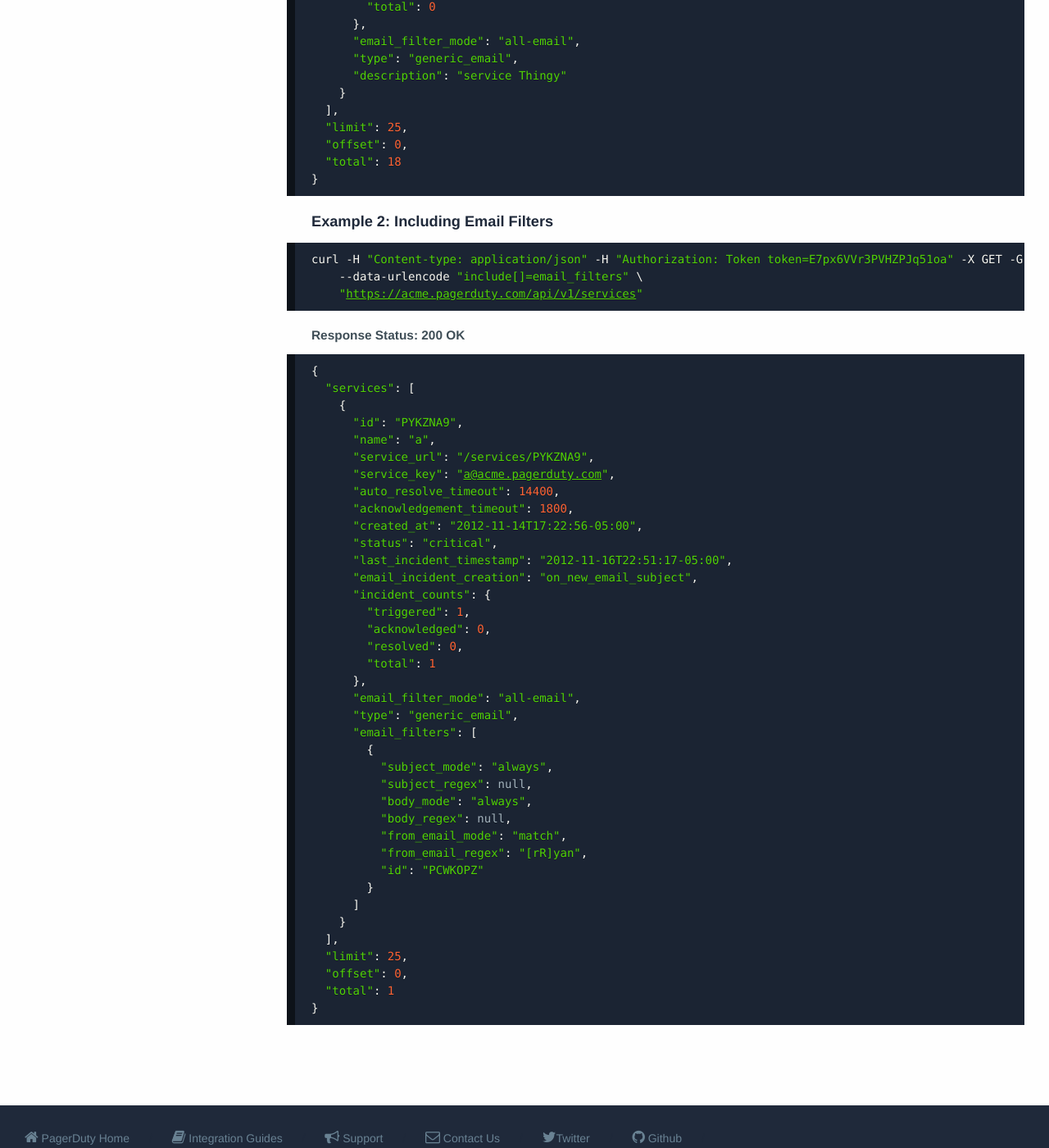
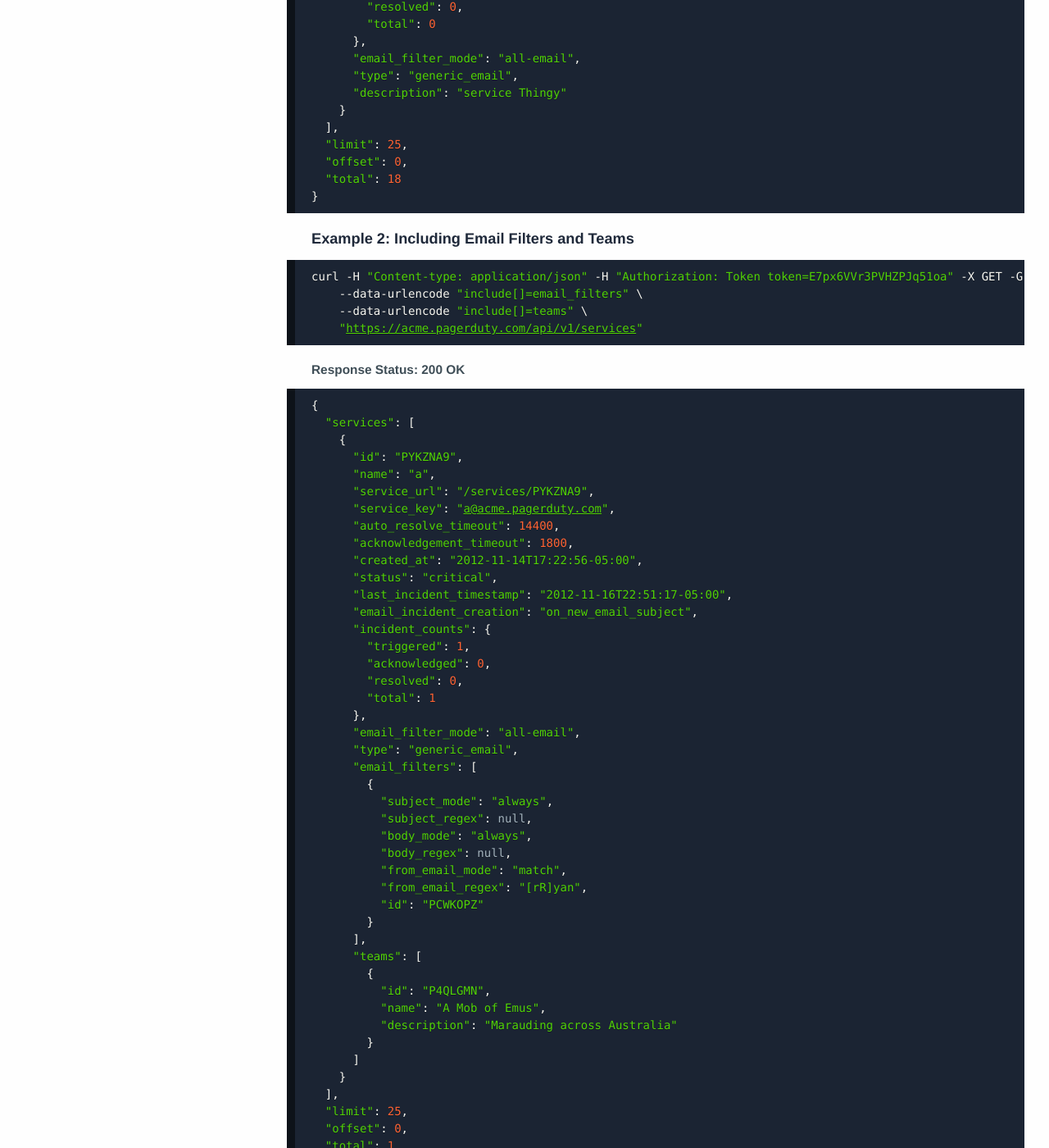
Before and after one commit to h4dz/devdocs, a Jekyll site: the page built from source/documentation/rest/services/list.html, in a window 1280 px wide and 1400 px high, scrolled down 10491 px. Shown: the whole window at 82% size. Built offline with Jekyll 4.4.1, drawn with Linux system fonts in a browser that asks for light colours; some web fonts are replaced; some of the changed text lies outside the part shown.

Commit message:
Added include[]=teams and example to services#list
[IN-169]

```diff
--- a/source/documentation/rest/services/list.html
+++ b/source/documentation/rest/services/list.html
@@ -83,7 +83,7 @@ GET https://<span class="base_url contenteditable persist" contenteditable="true
             No
           </td>
           <td>
-            Include extra information in the response. Possible values are <code>escalation_policy</code> (for inline <a href="/documentation/rest/escalation_policies">Escalation Policies</a>) and <code>email_filters</code> (for inline <a href="/documentation/rest/services/email_filters">Email Filters</a>).
+            Include extra information in the response. Possible values are <code>escalation_policy</code> (for inline <a href="/documentation/rest/escalation_policies">Escalation Policies</a>), <code>email_filters</code> (for inline <a href="/documentation/rest/services/email_filters">Email Filters</a>), and <code>teams</code> (for inline <a href="/documentation/rest/teams">Teams</a>).
           </td>
         </tr>
         <tr>
@@ -807,11 +807,12 @@ GET https://<span class="base_url contenteditable persist" contenteditable="true
 </pre>
   </div>
   <h3>
-    Example 2: Including Email Filters
+    Example 2: Including Email Filters and Teams
   </h3>
   <pre>
 <code class="prettyprint language-bash curl">curl -H "Content-type: application/json" -H "Authorization: Token token=<span class="base_auth_token contenteditable persist" contenteditable="true">E7px6VVr3PVHZPJq51oa</span>" -X GET -G \
     --data-urlencode "include[]=<span class='curl_params-include contenteditable' contenteditable='true'>email_filters</span>" \
+    --data-urlencode "include[]=<span class='curl_params-include contenteditable' contenteditable='true'>teams</span>" \
     "https://<span class="base_url contenteditable persist" contenteditable="true">acme</span>.pagerduty.com/api/v1/services"</code>
 </pre>
   <h4>
@@ -850,6 +851,13 @@ GET https://<span class="base_url contenteditable persist" contenteditable="true
           "from_email_regex": "[rR]yan",
           "id": "PCWKOPZ"
         }
+      ],
+      "teams": [
+        {
+          "id": "P4QLGMN",
+          "name": "A Mob of Emus",
+          "description": "Marauding across Australia"
+        }
       ]
     }
   ],
```
